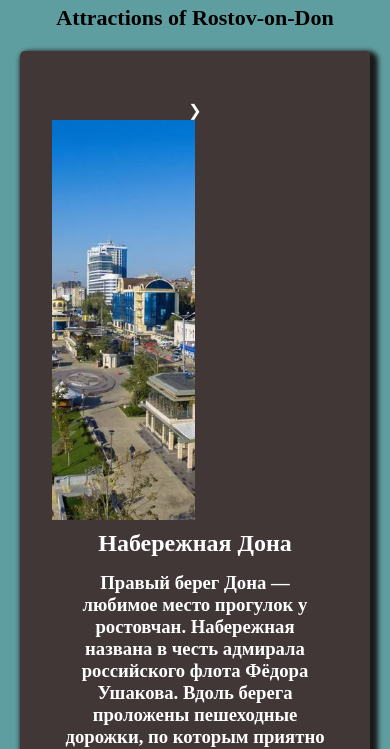
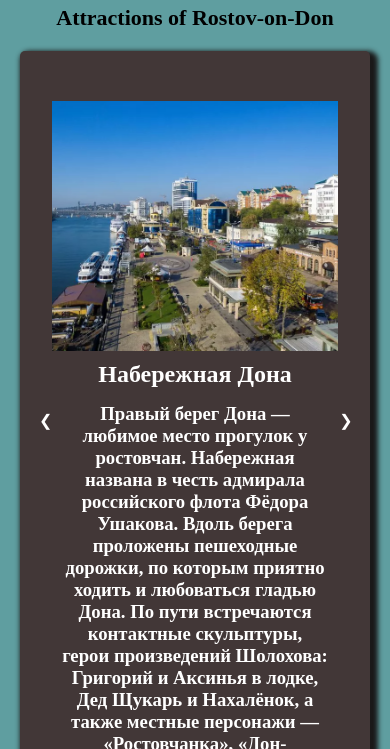
Before and after one commit to 12Nikita09/finalWork, a plain HTML site: page Attractions.html in a window 390 px wide. Shown: the part 95-844 px from the top of the page. Drawn offline with Linux system fonts and the light colour scheme.

Commit message:
all ready

```diff
--- a/style/attractions.css
+++ b/style/attractions.css
@@ -298,4 +298,19 @@ p {
     display: flex;
     flex-direction: column-reverse;
   }
+  .slider .item img {
+    object-fit: cover;
+    width: 100%;
+    height: 250px;
+  }
+  .previous {
+    position: absolute;
+    top: 60%;
+    left: 10%;
+  }
+  .next {
+    position: absolute;
+    top: 60%;
+    left: 87%;
+  }
 }
```
